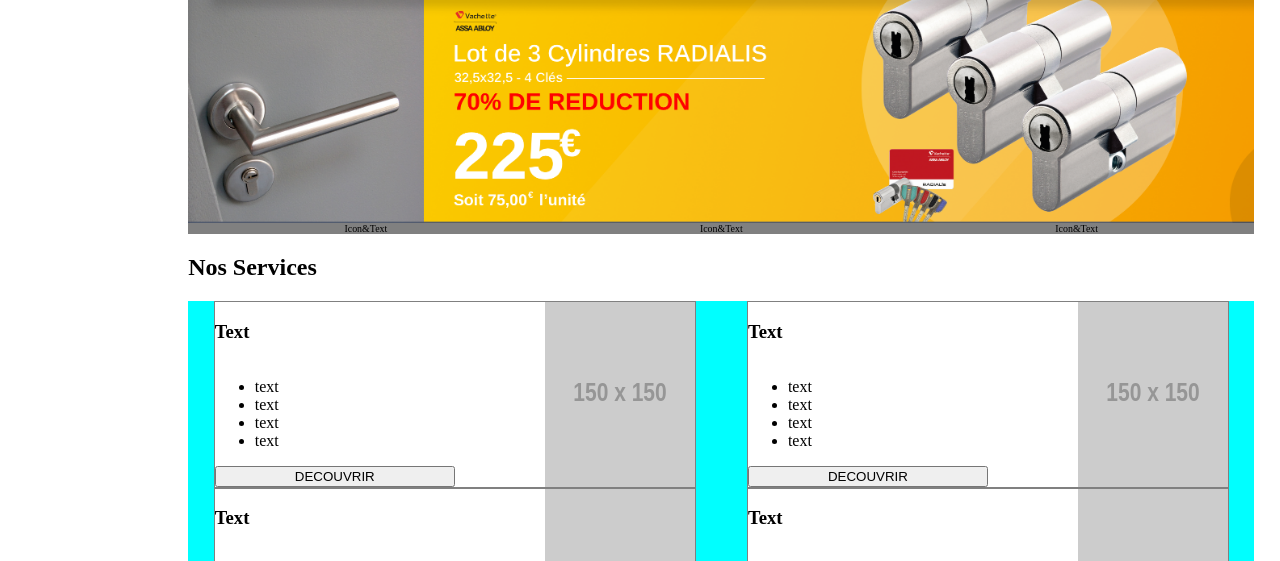
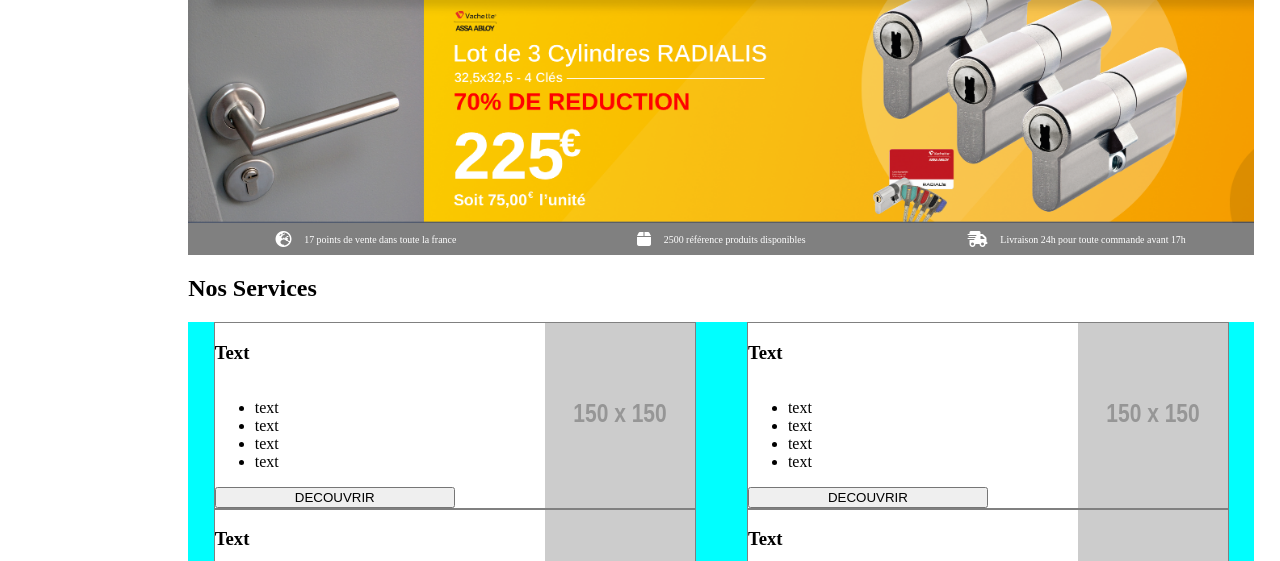
Before and after one commit to Marineincera/integrationTest, a plain HTML site: page index.html in a window 1280 px wide. Shown: the part 204-765 px from the top of the page. Drawn offline with Linux system fonts and the light colour scheme; placeholder pictures from the web are drawn by us.

Commit message:
Main: advertising section icons added

```diff
--- a/index.html
+++ b/index.html
@@ -78,16 +78,16 @@
       <img class="advertising-image" src="images/img-nc.PNG" alt="image-promo" >
       <div class="advertising-list container between-style">
         <div class="advertising-element container">
-          <span>Icon</span>
-          <span>&Text</span>
+          <i class="fas fa-globe-europe white-icon"></i>
+          <span>17 points de vente dans toute la france</span>
         </div>
         <div class="advertising-element container">
-          <span>Icon</span>
-          <span>&Text</span>
+          <i class="fas fa-box white-icon"></i>
+          <span>2500 référence produits disponibles</span>
         </div>
         <div class="advertising-element container">
-          <span>Icon</span>
-          <span>&Text</span>
+          <i class="fas fa-shipping-fast white-icon"></i>
+          <span>Livraison 24h pour toute commande avant 17h</span>
         </div>
       </div>
     </div>
--- a/style.css
+++ b/style.css
@@ -158,6 +158,9 @@
     width: 100%;
     background-color: grey;
     justify-content: center;
+    align-items: center;
+    color: white;
+    height: 4vh;
 }
 
 /*  */
```
